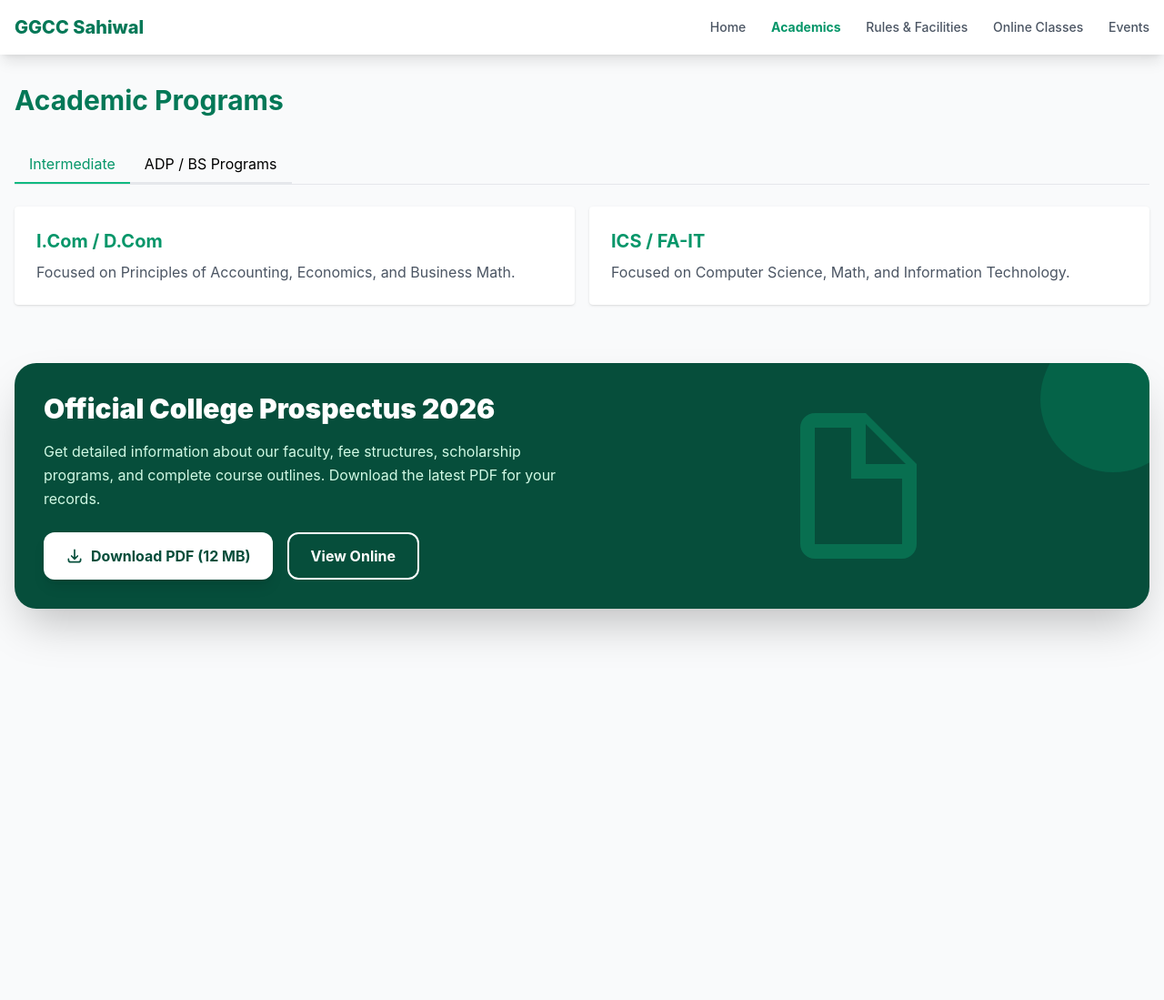
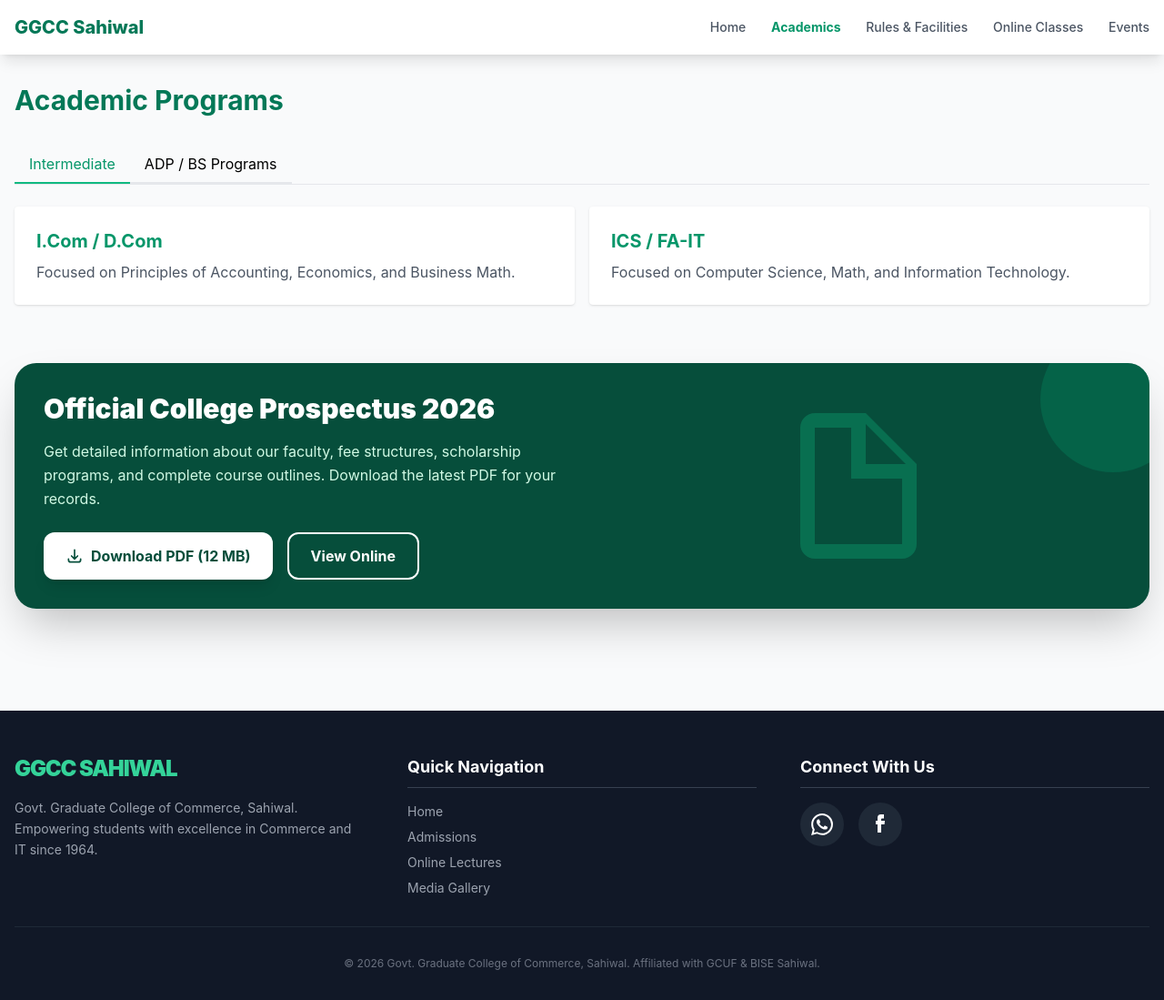
Before and after one commit to ggccswl/ggccswl, a plain HTML site: page academics.html in a window 1280 px wide. Shown: the whole page at 91% size. Before the commit the page ends 800 px from the top, so only its background shows below. Drawn offline with nearby package versions, Linux system fonts and the light colour scheme.

Commit message:
Update academics.html

```diff
--- a/academics.html
+++ b/academics.html
@@ -88,5 +88,6 @@
             </div>
         </section>
     </main>
+    <script src="footer.js"></script>
 </body>
 </html>
```
